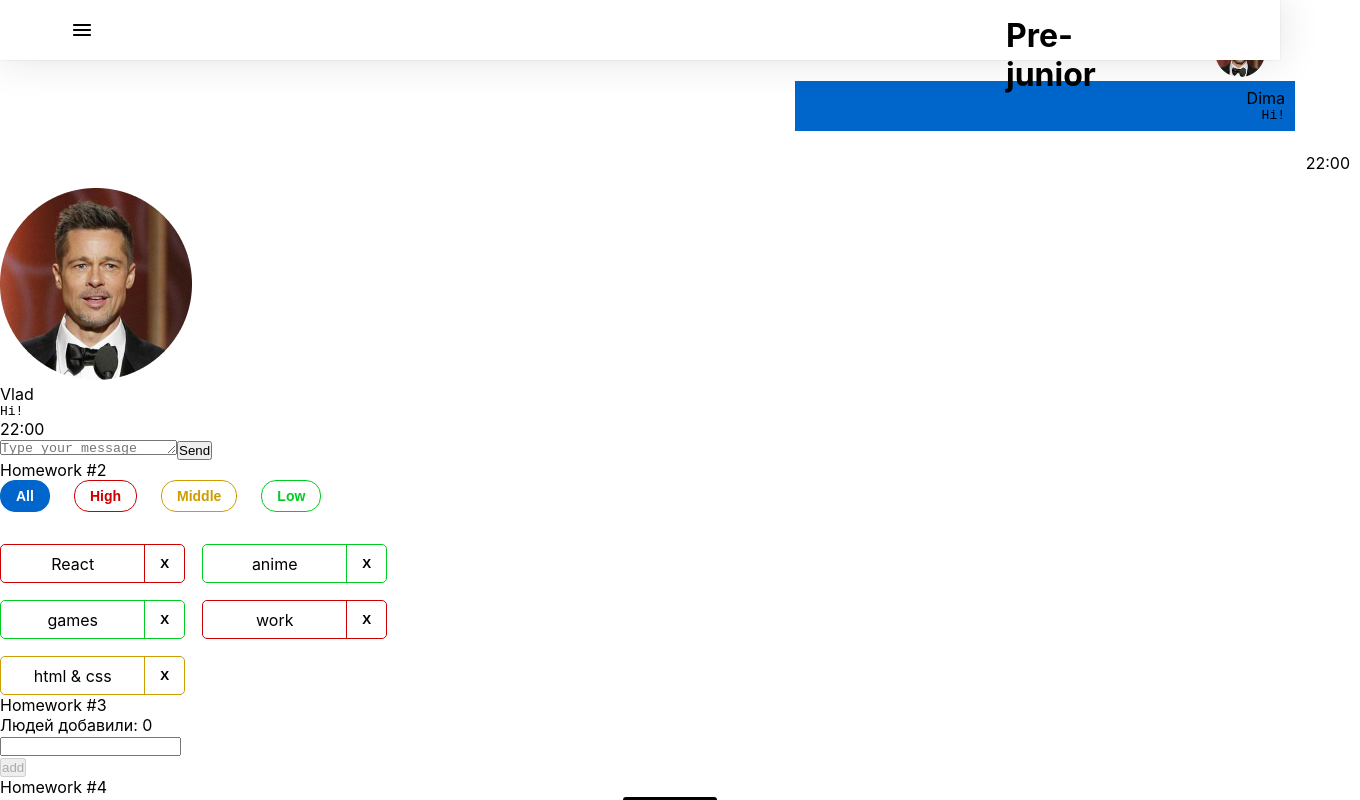
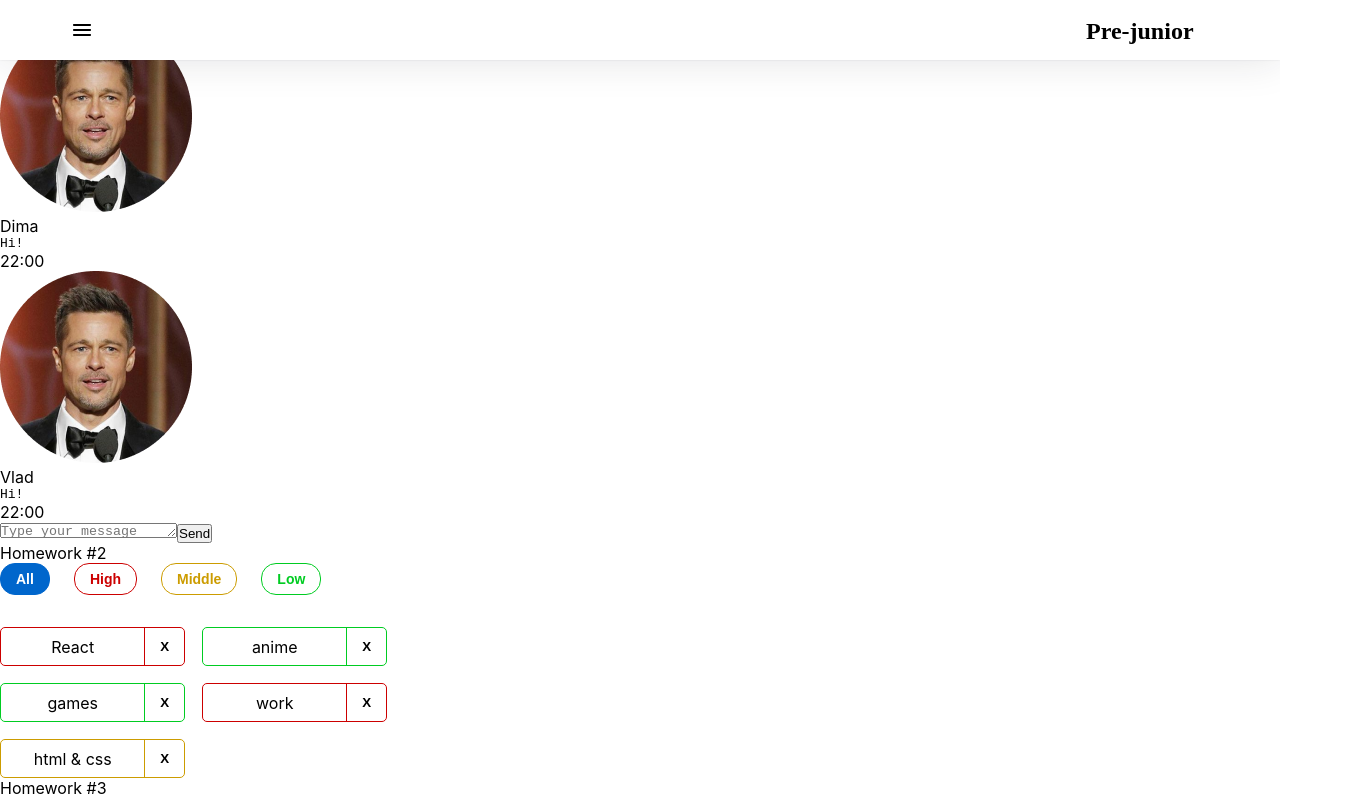
Before and after one commit to zinovdim/hws2-master, a React (Create React App) app: page /#/pre-junior in a window 1280 px wide. Shown: the top 800 px of the page, 1360 px wide, since content can reach past the window. Built offline with nearby package versions, Linux system fonts and the light colour scheme.

Commit message:
Change css

```diff
--- a/src/s2-homeworks/hw01/message/Message.module.css
+++ b/src/s2-homeworks/hw01/message/Message.module.css
@@ -3,26 +3,26 @@
 }
 
 .imageAndText {
-    text-align: right;
-    margin-left: 80px;
-    padding: 7px 15px;
+    /*text-align: right;*/
+    /*margin-left: 80px;*/
+    /*padding: 7px 15px;*/
 
 }
 
 .imageAndText img {
-    width: 50px;
-    height: 50px;
-    margin-left: 30px;
+    /*width: 50px;*/
+    /*height: 50px;*/
+    /*margin-left: 30px;*/
 }
 
 .text {
-    text-align: right;
-    width: 500px;
-    min-height: 50px;
-    height: max-content;
-    margin-left: 700px;
-    padding: 7px 10px;
-    background: #0066cc;
+    /*text-align: right;*/
+    /*width: 500px;*/
+    /*min-height: 50px;*/
+    /*height: max-content;*/
+    /*margin-left: 700px;*/
+    /*padding: 7px 10px;*/
+    /*background: #0066cc;*/
 
 }
 
@@ -39,11 +39,11 @@
 }
 
 .time {
-    text-align: right;
-    width: 660px;
-    min-height: 50px;
-    height: max-content;
-    margin-left: 700px;
-    padding: 15px 10px;
+    /*text-align: right;*/
+    /*width: 660px;*/
+    /*min-height: 50px;*/
+    /*height: max-content;*/
+    /*margin-left: 700px;*/
+    /*padding: 15px 10px;*/
 
 }
--- a/src/s2-homeworks/hw05/header/Header.module.css
+++ b/src/s2-homeworks/hw05/header/Header.module.css
@@ -11,6 +11,7 @@
     flex-direction: row;
     justify-content: space-between;
     align-items: center;
+    gap: 50px;
     /*border: black 1px solid;*/
     position: absolute;
     width: 1280px;
@@ -23,8 +24,19 @@
 }
 
 .header h1 {
+    position: absolute;
     width: 124px;
     height: 29px;
-    margin-right: 150px;
+    left: 1086px;
+    top: 17px;
+
+    font-family: 'Montserrat';
+    font-style: normal;
+    font-weight: 600;
+    font-size: 24px;
+    line-height: 29px;
+
+    color: #000000;
+
 
 }
```
